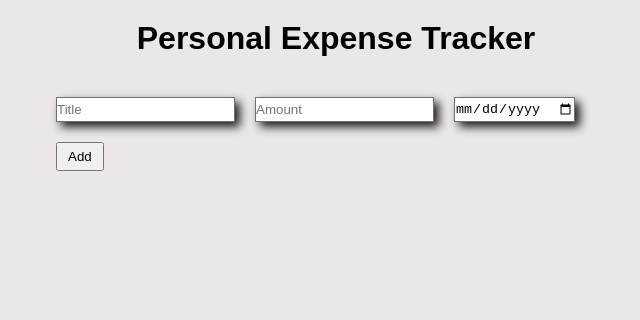
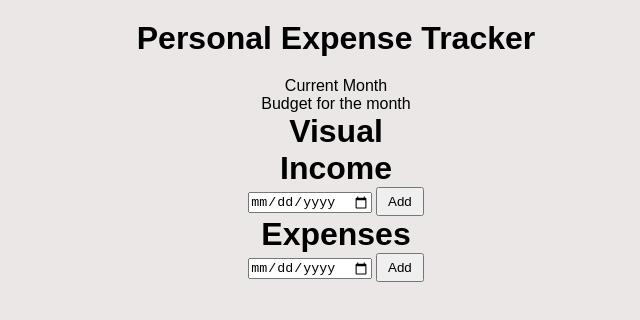
Before and after one commit to Naimul013/Javascript-Projects, a plain HTML site: page p-6 futher(expense tracker)/index.html in a window 1280 px wide. Shown: the whole page, without its empty margins (304-944 px from the left). Drawn offline with Linux system fonts and the light colour scheme.

Commit message:
modified html file with income and expense section

```diff
--- a/p-6 futher(expense tracker)/index.html
+++ b/p-6 futher(expense tracker)/index.html
@@ -11,20 +11,48 @@
     <h1>Personal Expense Tracker</h1>
   </header>
 
+  <!--Current month-->
+  <div class="current-month">
+    <p>Current Month</p>
+    <p>Budget for the month</p>
+  </div>
+
+  <!--Visual-->
+  <div class="visual">
+    <h1>Visual</h1>
+  </div>
+
   <!--main container-->
   <div class="container">
 
-    <!--inputs and button-->
-    <div class="forms">
-      <input type="text" id="title" placeholder="Title">
-      <input type="number" id="amount" placeholder="Amount" min="0">
-      <input type="date" id="date" placeholder="Enter the date">
-      <button type="submit" id="submit">Add</button>
+    <!--income section-->
+    <div class="income-section">
+      <div class="income-header">
+        <h1>Income</h1>
+      </div>
+
+      <div class="income-date">
+        <input type="date" id="income-date" placeholder="Enter the date">
+        <button type="submit" id="income-submit">Add</button>
+      </div>
+
+      <div class="income-list">
+        <ul></ul>
+      </div>
     </div>
 
-    <!--Listing-->
-    <div class="list">
-      <ul id="date-list"></ul>
+    <!--expense section-->
+    <div class="expense-section">
+      <div class="expense-header">
+        <h1>Expenses</h1>
+      </div>
+      <div class="expense-date">
+        <input type="date" id="expense-date" placeholder="Enter the date">
+        <button type="submit" id="expense-submit">Add</button>
+      </div>
+      <div class="expense-list">
+        <ul></ul>
+      </div>
     </div>
   </div>
 
```
